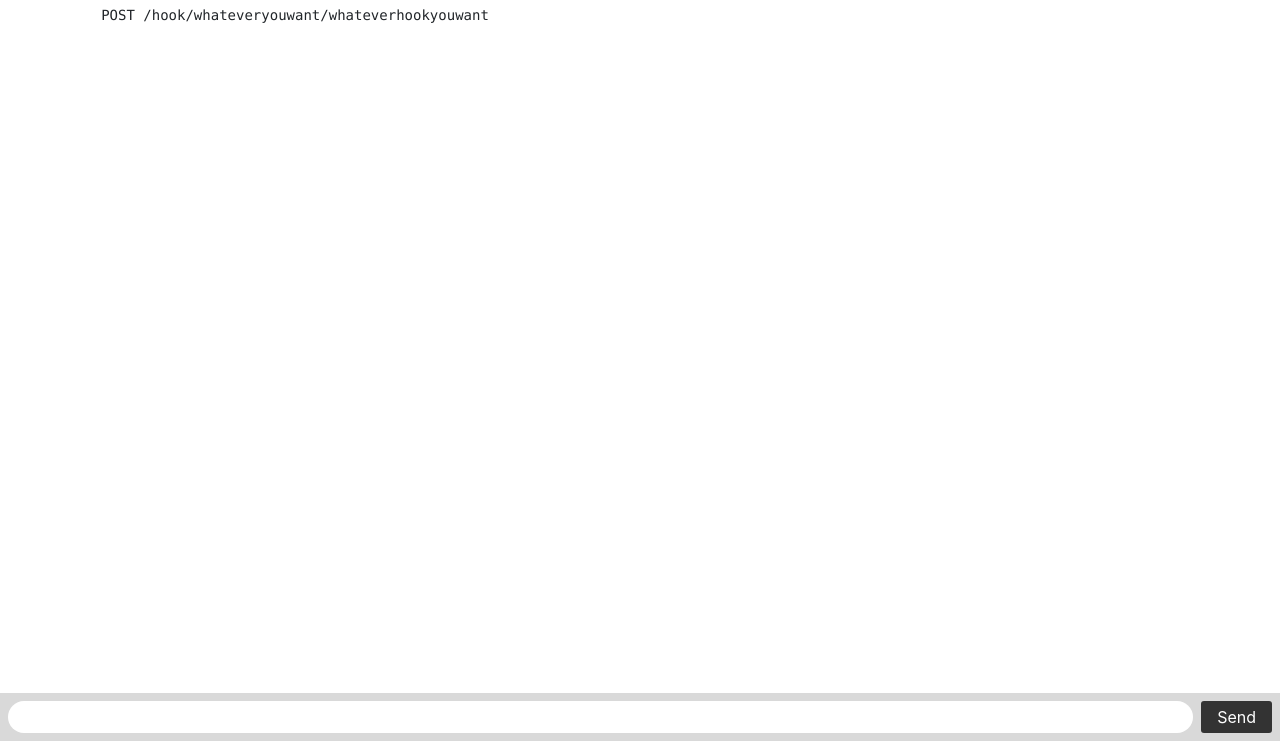
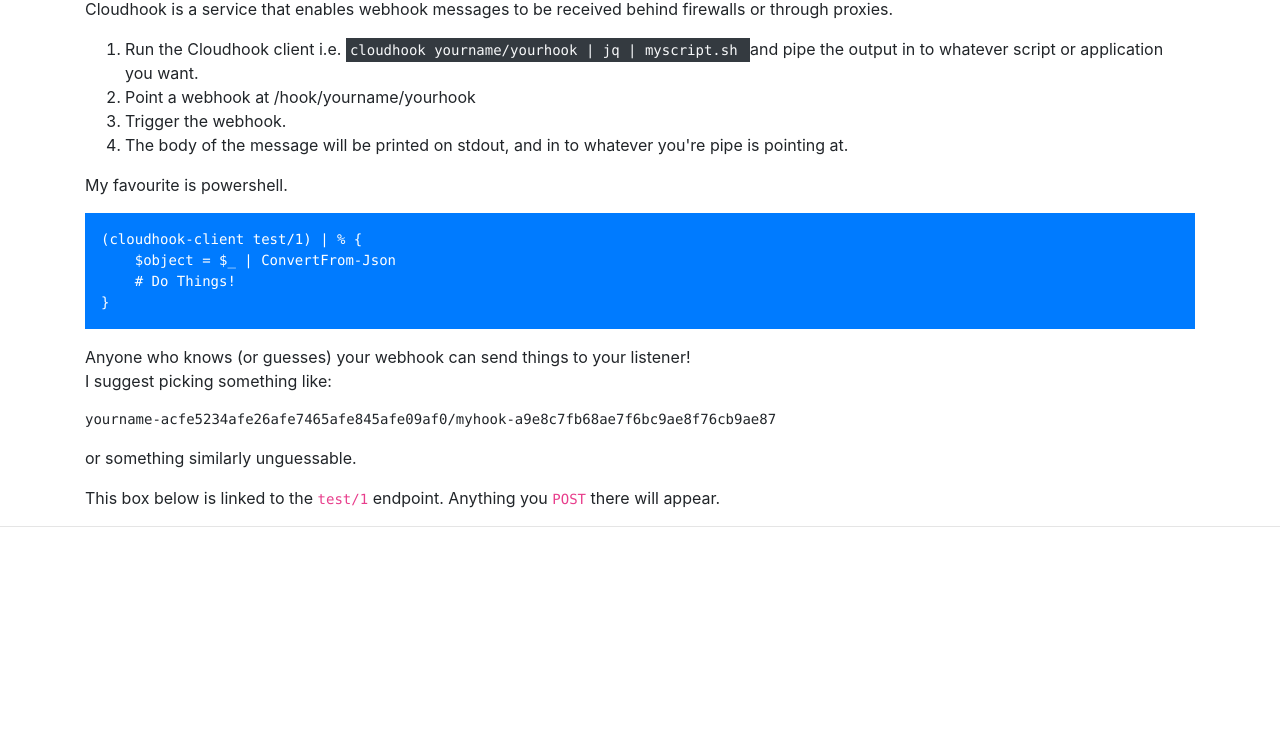
Before and after one commit to LGDan/cloudhook-server, a website: page public/index.html in a window 1280 px wide. Shown: the part 59-800 px from the top of the page. Drawn offline with nearby package versions, Linux system fonts and the light colour scheme; no server answers.

Commit message:
Cleanup for upload

```diff
--- a/public/index.html
+++ b/public/index.html
@@ -36,22 +36,47 @@
         crossorigin="anonymous"
         ></script>
 
-    <script src="js/bootstrap-select.js"></script>
-
         <link rel="stylesheet" href="css/chat.css" />
     </head>
     <body>
-
-    <h1>Cloudhook Demo UI</h1>
+        <div class="container">
+            <h1 style="text-align: center;">Cloudhook</h1>
+            <p>Cloudhook is a service that enables webhook messages to be received behind firewalls or through proxies.</p>
+            <ol>
+                <li>Run the Cloudhook client i.e.
+                    <code class="p-1 mb-1 bg-dark text-light">
+                        cloudhook yourname/yourhook | jq | myscript.sh
+                    </code>
+                    and pipe the output in to whatever script or application you want.</li>
+                    <li>Point a webhook at /hook/yourname/yourhook</li>
+                    <li>Trigger the webhook.</li>
+                    <li>The body of the message will be printed on stdout, and in to whatever you're pipe is pointing at.</li>
+                </ol>
                 <p>
+                    My favourite is powershell.
+                    <br>
+                    <pre class="p-3 mb-2 bg-primary text-white">
+(cloudhook-client test/1) | % {
+    $object = $_ | ConvertFrom-Json
+    # Do Things!
+}</pre>
+                </p>
+                <p>
+                    Anyone who knows (or guesses) your webhook can send things to your listener!<br>
+                    I suggest picking something like:
                     <pre>
-            POST /hook/whateveryouwant/whateverhookyouwant
-        </pre>
+yourname-acfe5234afe26afe7465afe845afe09af0/myhook-a9e8c7fb68ae7f6bc9ae8f76cb9ae87</pre>
+                    or something similarly unguessable.
                 </p>
+                <p>
+                    This box below is linked to the <code>test/1</code> endpoint. Anything you <code>POST</code> there will appear.
+                </p>
+        </div>
+        <hr>
         <ul id="messages"></ul>
-    <form id="form" action="">
+        <!--<form id="form" action="">
             <input id="input" autocomplete="off" /><button>Send</button>
-    </form>
+        </form>-->
 
         <script src="/socket.io/socket.io.js"></script>
         <script src="js/chat.js"></script>
--- a/public/js/chat.js
+++ b/public/js/chat.js
@@ -1,16 +1,16 @@
 var socket = io();
 
 var messages = document.getElementById("messages");
-var form = document.getElementById("form");
-var input = document.getElementById("input");
+//var form = document.getElementById("form");
+//var input = document.getElementById("input");
 
-form.addEventListener("submit", function (e) {
-  e.preventDefault();
-  if (input.value) {
-    socket.emit("chat message", input.value);
-    input.value = "";
-  }
-});
+//form.addEventListener("submit", function (e) {
+//  e.preventDefault();
+//  if (input.value) {
+//    socket.emit("ch-post", input.value);
+//    input.value = "";
+//  }
+//});
 
 socket.emit("ch-subscribe","test/1");
 
```
Also changed, not shown: app.js (+3 -17 lines), package.json (+6 -1 lines), 4 other files. Lines whose indentation alone changed are shown as unchanged.
